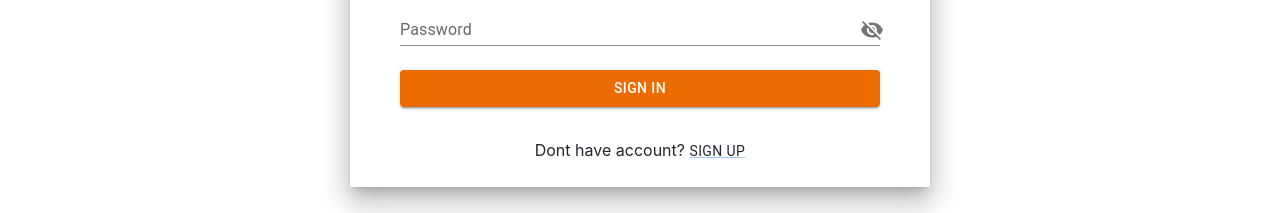
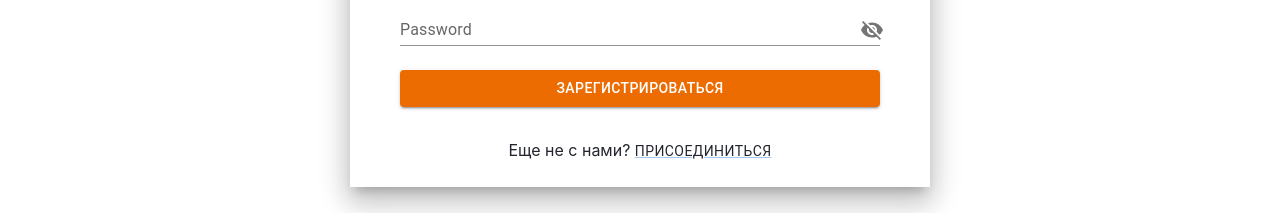
Before and after one commit to Canoist/Weather-app, a React (Create React App) app: page /login/1 in a window 1280 px wide. Shown: the part 400-613 px from the top of the page. Built offline with nearby package versions, Linux system fonts and the light colour scheme; no server answers.

Commit message:
Refactor of signIn and register form

```diff
--- a/src/components/ui/linkToForm.jsx
+++ b/src/components/ui/linkToForm.jsx
@@ -11,7 +11,7 @@ const LinkToForm = ({ forSignIn, toggleForm }) => {
                 color: "#23252E"
             }}
         >
-            {forSignIn ? "Dont have account?" : "Уже есть аккаунт?"}{" "}
+            {forSignIn ? "Еще не с нами?" : "Уже есть аккаунт?"}{" "}
             <Link
                 variant="button"
                 underline="always"
@@ -23,7 +23,7 @@ const LinkToForm = ({ forSignIn, toggleForm }) => {
                 }}
             >
                 {" "}
-                {forSignIn ? "Sign up" : "Войти"}
+                {forSignIn ? "Присоединиться" : "Войти"}
             </Link>
         </p>
     );
--- a/src/components/ui/registerForm.jsx
+++ b/src/components/ui/registerForm.jsx
@@ -1,4 +1,4 @@
-import { Box, Button, TextField } from "@mui/material";
+import { Box, TextField } from "@mui/material";
 import React, { useEffect, useState } from "react";
 import { useForm } from "react-hook-form";
 import PropTypes from "prop-types";
@@ -7,6 +7,7 @@ import { getAuthErrors, signUp } from "../../store/users";
 import LinkToForm from "./linkToForm";
 import TitleForm from "./titleForm";
 import Adornment from "./adornment";
+import SignInButton from "./signInButton";
 
 const RegisterForm = ({ toggleForm }) => {
     const dispatch = useDispatch();
@@ -134,17 +135,7 @@ const RegisterForm = ({ toggleForm }) => {
                     }
                 })}
             />
-            <Button
-                variant="contained"
-                type="submit"
-                color="warning"
-                sx={{
-                    mt: 2,
-                    mb: 1
-                }}
-            >
-                Зарегистрироваться
-            </Button>
+            <SignInButton forSignIn={false} />
             <LinkToForm forSignIn={false} toggleForm={toggleForm} />
         </Box>
     );
--- /dev/null
+++ b/src/components/ui/signInButton.jsx
@@ -0,0 +1,25 @@
+import { Button } from "@mui/material";
+import React from "react";
+import PropTypes from "prop-types";
+
+const SignInButton = ({ forSignIn }) => {
+    return (
+        <Button
+            variant="contained"
+            type="submit"
+            color="warning"
+            sx={{
+                mt: 2,
+                mb: 2
+            }}
+        >
+            {forSignIn ? "Зарегистрироваться" : "Войти"}
+        </Button>
+    );
+};
+
+SignInButton.propTypes = {
+    forSignIn: PropTypes.bool
+};
+
+export default SignInButton;
--- a/src/components/ui/signInForm.jsx
+++ b/src/components/ui/signInForm.jsx
@@ -1,4 +1,4 @@
-import { Box, Button, TextField } from "@mui/material";
+import { Box, TextField } from "@mui/material";
 import React, { useEffect, useState } from "react";
 import PropTypes from "prop-types";
 import { useDispatch, useSelector } from "react-redux";
@@ -7,6 +7,7 @@ import { useHistory } from "react-router-dom";
 import LinkToForm from "./linkToForm";
 import TitleForm from "./titleForm";
 import Adornment from "./adornment";
+import SignInButton from "./signInButton";
 
 const SignInForm = ({ toggleForm }) => {
     const history = useHistory();
@@ -89,17 +90,7 @@ const SignInForm = ({ toggleForm }) => {
                     type: showPassword ? "text" : "password"
                 }}
             />
-            <Button
-                variant="contained"
-                type="submit"
-                color="warning"
-                sx={{
-                    mt: 2,
-                    mb: 2
-                }}
-            >
-                Sign in
-            </Button>
+            <SignInButton forSignIn={true} />
             <LinkToForm forSignIn={true} toggleForm={toggleForm} />
         </Box>
     );
```
Also changed, not shown: 1 other file (tests, documents, lock files or other folders).
